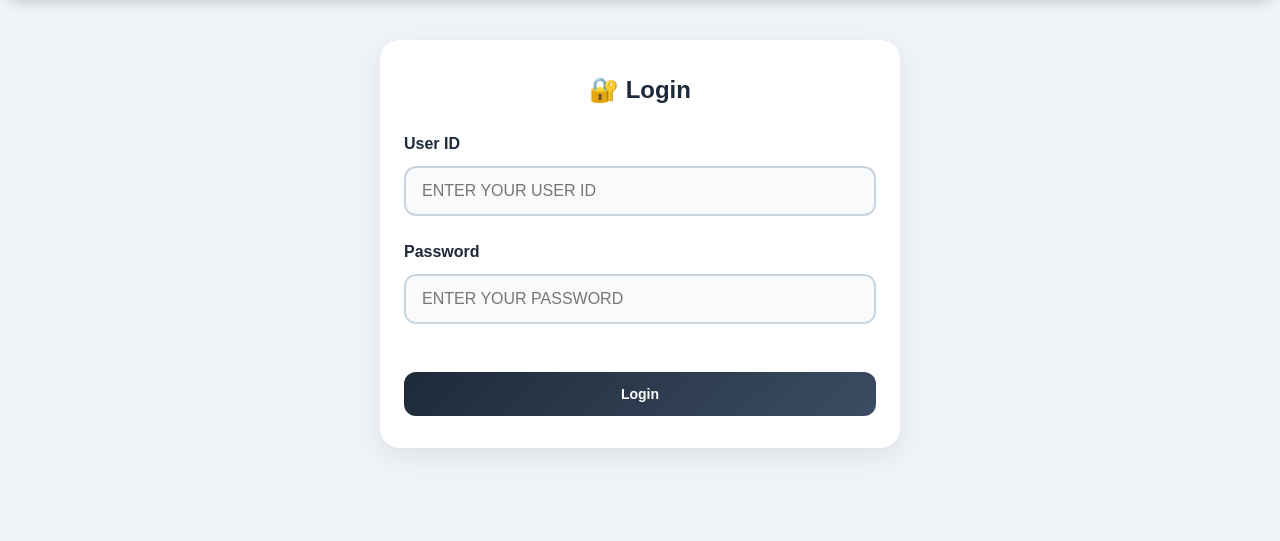
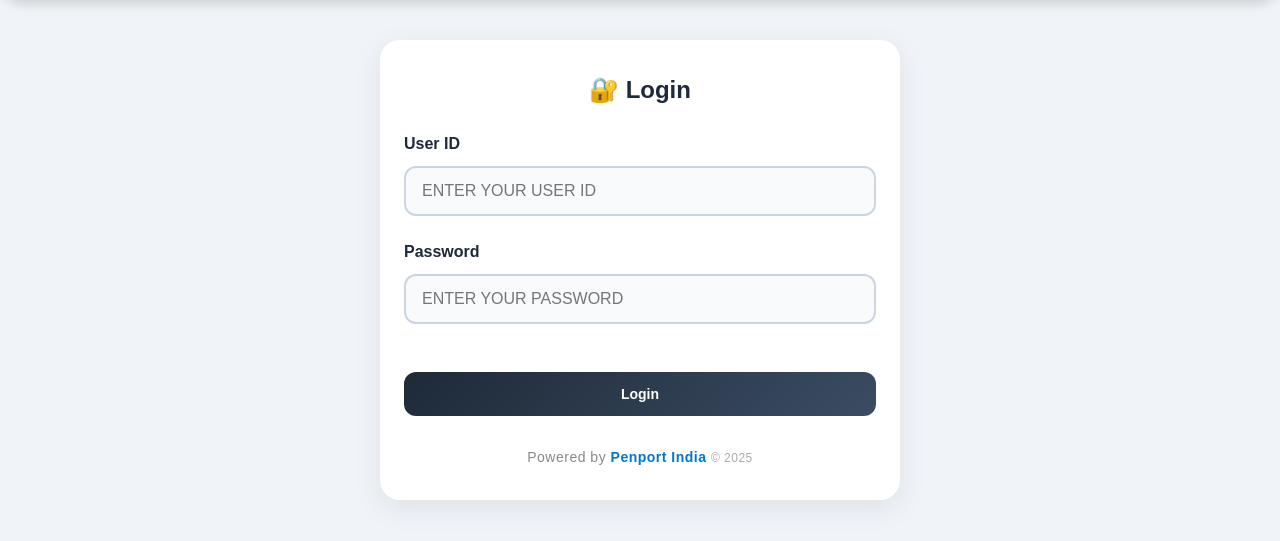
Before and after one commit to penportindia/lak, a plain HTML site: page Pages/Create/index.html in a window 1280 px wide. Shown: the part 117-658 px from the top of the page. Drawn offline with Linux system fonts and the light colour scheme.

Commit message:
Update index.html

```diff
--- a/Pages/Create/index.html
+++ b/Pages/Create/index.html
@@ -48,6 +48,28 @@
         </div>
         <button type="button" onclick="verifyLogin()">Login</button>
         </section>
+
+        <!-- ✨ Penport India Branding -->
+        <footer style="
+        margin-top: 30px;
+        text-align: center;
+        font-size: 14px;
+        font-family: 'Segoe UI', Arial, sans-serif;
+        color: #888;
+        ">
+        <span style="letter-spacing: 0.5px;">
+            Powered by
+            <a href="https://penportindia.github.io/penport/" target="_blank" style="
+            color: #0077cc;
+            font-weight: 600;
+            text-decoration: none;
+            transition: color 0.3s ease;
+            " onmouseover="this.style.color='#005999'" onmouseout="this.style.color='#0077cc'">
+            Penport India
+            </a>
+            <span style="font-size: 12px; color: #aaa;">© 2025</span>
+        </span>
+        </footer>
 
     <!-- 🎯 Home Page -->
     <section id="homePage" class="hidden" aria-labelledby="homeHeading">
```
Lines whose indentation alone changed are shown as unchanged.
